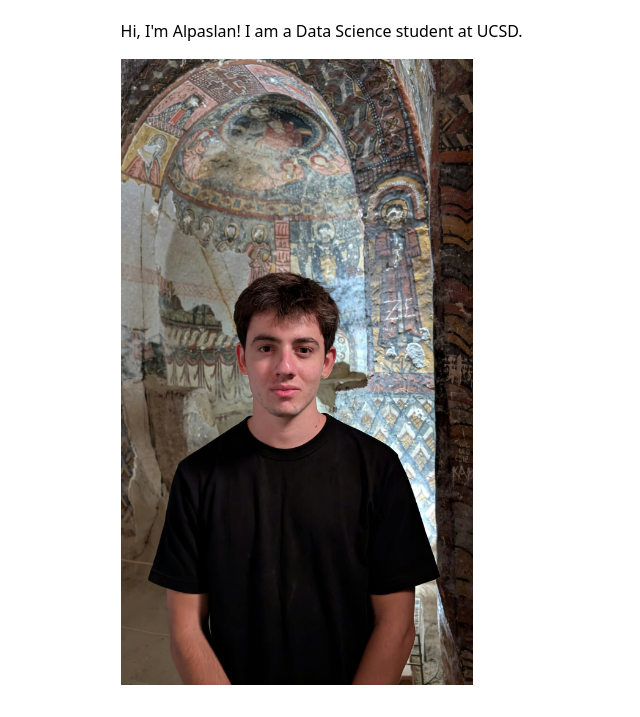
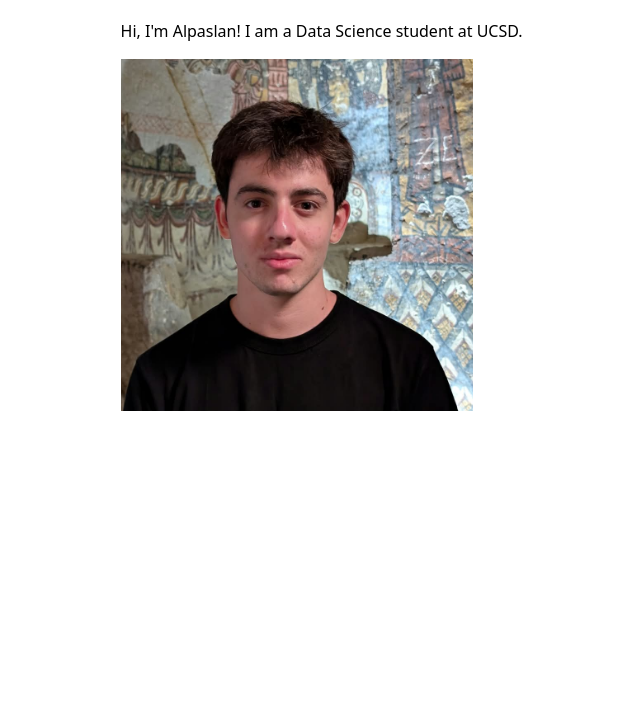
Before and after one commit to aozbas/portfolio, a plain HTML site: page index.html in a window 1280 px wide. Shown: the part 128-845 px from the top of the page, without its empty margins (222-862 px from the left). After the commit the page ends 800 px from the top, so only its background shows below. Drawn offline with Linux system fonts and the light colour scheme.

Commit message:
Crop portrait

```diff
--- a/index.html
+++ b/index.html
@@ -19,13 +19,15 @@
     <main>
       <h1>Alpaslan Ozbas</h1>
       <p>Hi, I'm Alpaslan! I am a Data Science student at UCSD.</p>
+      <div class="portrait-frame">
         <img
           class="portrait"
           src="images/alpaslan-ozbas-portfolio.jpg"
-        alt="Alpaslan Ozbas standing in front of colorful painted murals."
+          alt="Portrait of Alpaslan Ozbas in front of colorful painted murals."
           width="1152"
           height="2048"
         />
+      </div>
     </main>
   </body>
 </html>
--- a/style.css
+++ b/style.css
@@ -9,11 +9,20 @@ body {
   padding: 0 1rem;
 }
 
+.portrait-frame {
+  width: 22rem;
+  max-width: 100%;
+  aspect-ratio: 1;
+  overflow: hidden;
+}
+
 .portrait {
   display: block;
-  width: 22rem;
-  max-width: 100%;
-  height: auto;
+  width: 100%;
+  height: 100%;
+  object-fit: cover;
+  object-position: center;
+  transform: scale(1.35);
 }
 
 input,
```
Lines whose indentation alone changed are shown as unchanged.
